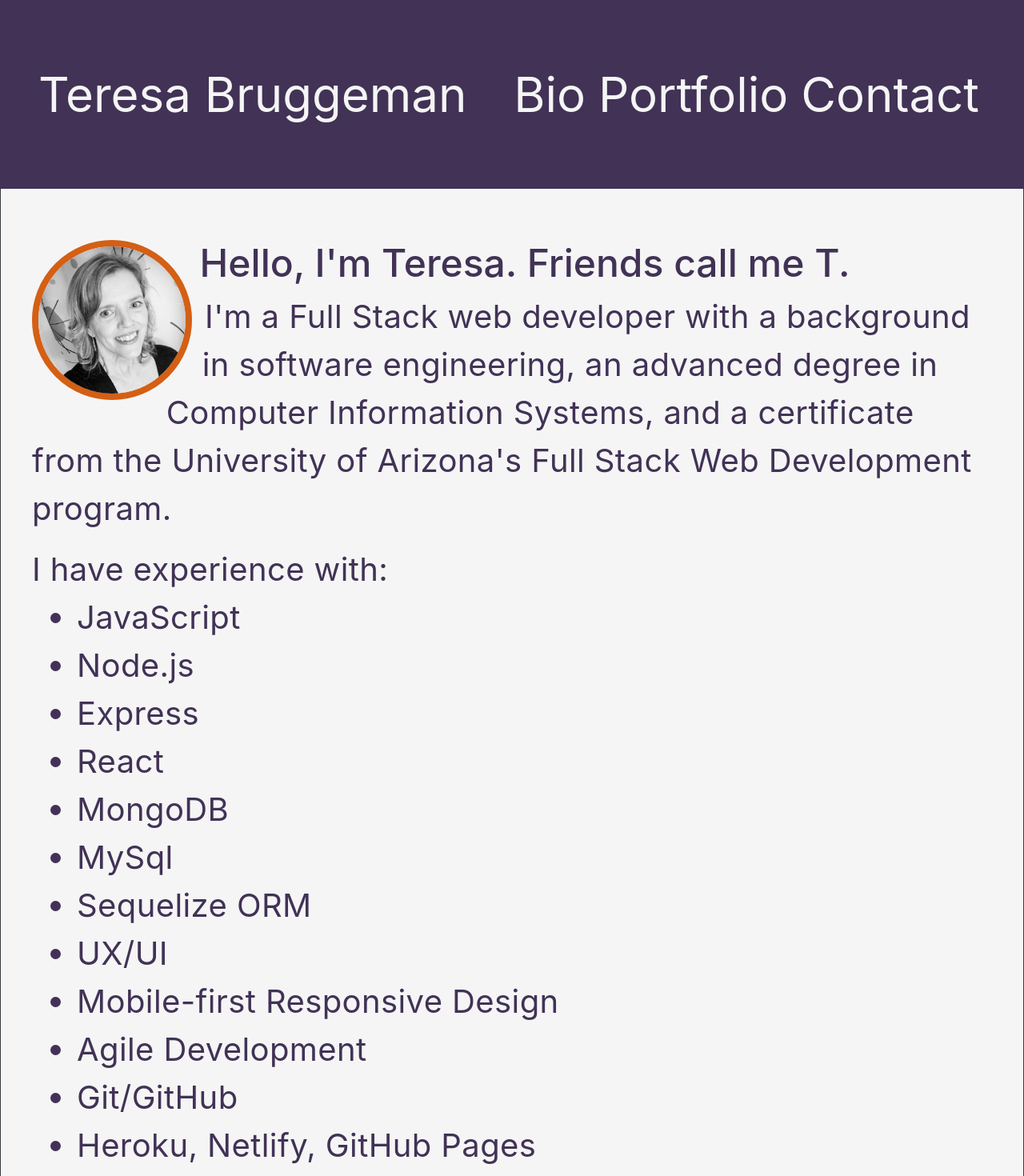
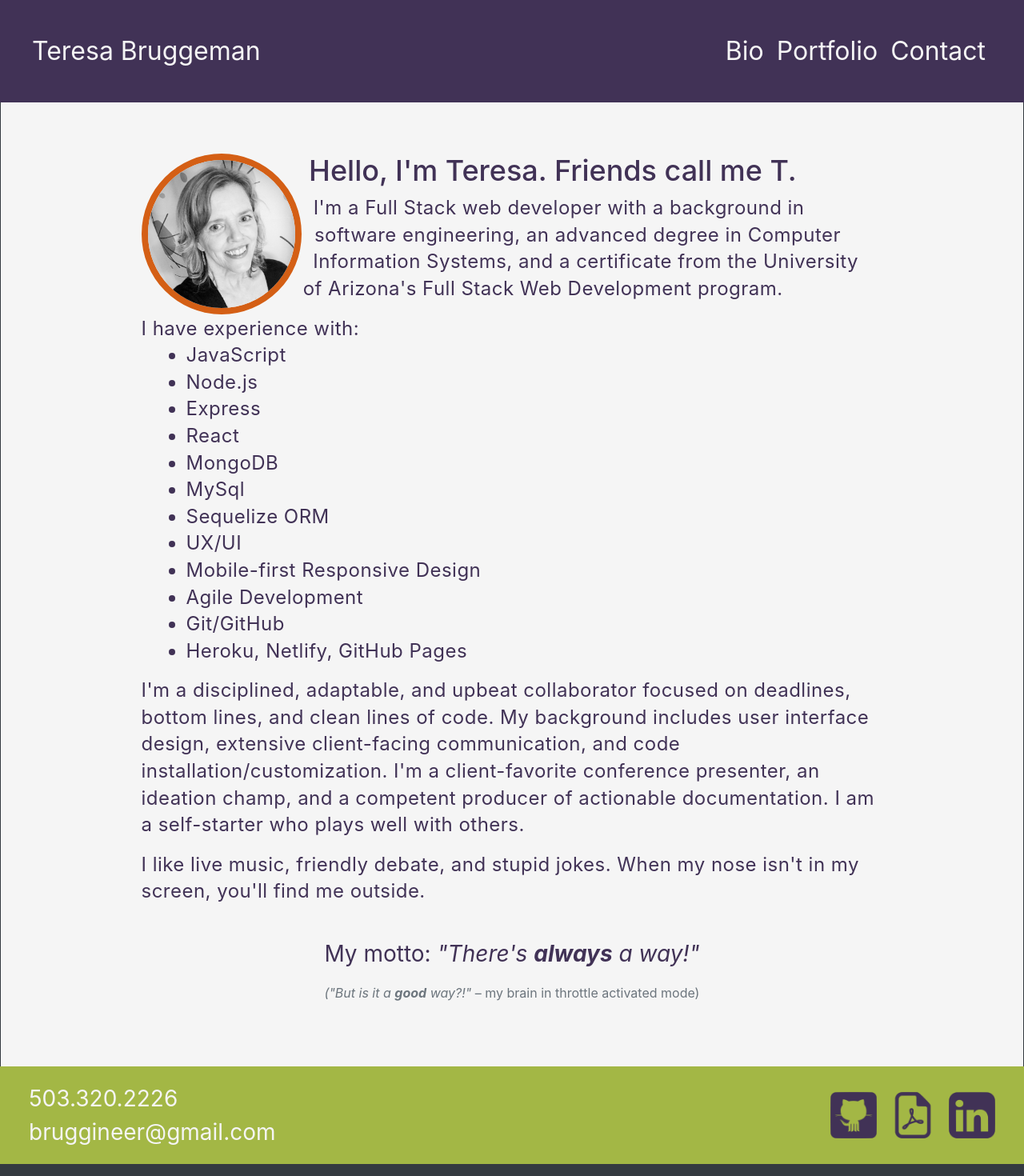
Before and after one commit to bruggineer/React-Portfolio, a React (Create React App) app: page /#/ in a window 1280 px wide. Shown: the top 1470 px of the page at 80% size. Built offline with nearby package versions, Linux system fonts and the light colour scheme.

Commit message:
adjusted typography for improved continuity across bio, portfolio, contact views. Adjusted navigation and footer to match each other in height and typographically.

```diff
--- a/src/App.css
+++ b/src/App.css
@@ -10,5 +10,4 @@ body {
   font-family: -apple-system, BlinkMacSystemFont, "Segoe UI", Roboto, Oxygen-Sans, Ubuntu, Cantarell, "Helvetica Neue", sans-serif;
   /* font-family: Century Gothic, CenturyGothic, AppleGothic, sans-serif; */
   height: 100vh;
-  min-height: 1532px;
 }
--- a/src/components/ContactForm/index.js
+++ b/src/components/ContactForm/index.js
@@ -30,16 +30,16 @@ export default function ContactForm() {
             </div>
 
             <div className="form-group">
-                <label htmlFor="userName">Your name, please</label>
+                <label htmlFor="userName">Your name:</label>
                 <input type="text" name="from_name" className="form-control" required id="userName"
                     aria-describedby="nameHelp"></input>
             </div>
 
             <div className="form-group">
-                <label htmlFor="userEmail">Your email address</label>
+                <label htmlFor="userEmail">Your email address:</label>
                 <input type="email" name="user_email" className="form-control" required id="userEmail1"
                     aria-describedby="emailhelp"></input>
-                <small id="email-help" className="email-text text-muted">I'll never share your email with anyone.</small>
+                <small id="email-help" className="email-text text-muted">I promise not to share your addy.</small>
             </div>
 
             <div className="form-group sub-top">
@@ -48,12 +48,12 @@ export default function ContactForm() {
                 </label>
             </div>
 
-            <section className="avatar2">
+            <section className="avatar2 mb-5">
                 <div>
                     <img id="avatar2" className="rounded-circle" alt="Teresa Bruggeman as a kid"
                         src={headshot2}></img>
                 </div>
-                <div className='motto text-center'>Peace.</div>
+                <div className='peace text-center'>Peace.</div>
 
             </section>
         </form>
--- a/src/components/ContactForm/style.css
+++ b/src/components/ContactForm/style.css
@@ -1,11 +1,12 @@
 .submit-btn {
     background-color: #d46f15;
-    border: none
+    border: none;
+    margin-top: 1rem;
 }
 
 #contact-view {
     background-color: #f5f5f5;
-    min-height: 1500px;
+    /* min-height: 1500px; */
 }
 
 .contact-content {
@@ -13,17 +14,17 @@
 }
 
 h1 {
-    font-size: 2rem;
+    font-size: 1.5rem;
 }
 
 .form-group {
     letter-spacing: 0.02em;
-    font-size: 1.5rem;
+    font-size: 1.125rem;
     line-height: 2.25rem;
 }
 
-.email-text {
-    font-size: 1rem;
+#email-help {
+    font-size: 1rem
 }
 
 #submit-button {
@@ -53,8 +54,8 @@ section.avatar2 {
     border: 8px solid #d45f15;
 }
 
-.motto {
-    font-size: 2rem;
+.peace {
+    font-size: 1rem;
     margin-bottom: 0rem;
 }
 
@@ -62,72 +63,60 @@ section.avatar2 {
 
 @media (min-width: 576px) {
     h1 {
-        font-size: 2.25rem;
+        font-size: 1.75rem;
     }
     .form-group {
         letter-spacing: 0.02em;
-        font-size: 1.75rem;
+        font-size: 1.3125rem;
         line-height: 2.6rem;
-    }
-    .email-text {
-        font-size: 1.5rem;
-    }
-    #submit-button {
-        font-size: 1.75rem;
     }
     #comment {
         height: 15rem;
+    }
+    .peace {
+        font-size: 1rem;
     }
 }
 
 @media(min-width: 768px) {
     h1 {
-        font-size: 2.5rem;
+        font-size: 2rem;
     }
     .form-group {
         letter-spacing: 0.02em;
-        font-size: 2rem;
+        font-size: 1.3125rem;
         line-height: 3rem;
     }
-    .email-text {
-        font-size: 1.75rem;
+    #submit-button {
+        font-size: 1.5rem;
     }
-    #submit-button {
-        font-size: 2rem;
+    .peace {
+        font-size: 1.25rem;
     }
 }
 
 @media(min-width: 992px) {
     h1 {
-        font-size: 2.75rem;
+        font-size: 2rem;
     }
     .form-group {
         letter-spacing: 0.02em;
-        font-size: 2.25rem;
+        font-size: 1.5rem;
         line-height: 3.38rem;
     }
-    .email-text {
-        font-size: 2rem;
+    #submit-button {
+        font-size: 1.75rem;
     }
-    #submit-button {
-        font-size: 2.25rem;
+    .peace {
+        font-size: 1.4rem;
     }
 }
 
 @media(min-width: 1200px) {
     h1 {
-        font-size: 3rem;
-    }
-    .form-group {
-        max-width: 1200px;
-        letter-spacing: 0.02em;
-        font-size: 2.5rem;
-        line-height: 3.75rem;
-    }
-    .email-text {
         font-size: 2.25rem;
     }
-    #submit-button {
-        font-size: 2.5rem;
+    .peace {
+        font-size: 1.75rem;
     }
 }
--- a/src/components/Footer/style.css
+++ b/src/components/Footer/style.css
@@ -45,8 +45,8 @@ a:visited, a:hover, a:active {
 
 @media (min-width: 576px) {
   .footer {
-    padding-top: 1rem;
-    padding-bottom: 1rem;
+    padding-top: 1.375rem;
+    padding-bottom: 1.375rem;
     padding-left: 2rem;
     padding-right: 2rem;
     text-align: left;
@@ -61,16 +61,19 @@ a:visited, a:hover, a:active {
     height: 58px;
     width: 66px;
   }
+  .cta {
+    font-size: 1.5rem;
+  }
 }
 
 @media (min-width: 768px) {
   .footer {
-    padding-top: 2rem;
-    padding-bottom: 2rem;
+    padding-top: 1.19rem;
+    padding-bottom: 1.19rem;
     text-align: left;
   }
   .cta {
-    font-size: 1.5rem;
+    font-size: 1.75rem;
   }
   #github-icon {
     padding-left: 0;
@@ -84,7 +87,7 @@ a:visited, a:hover, a:active {
   }
 }
 
-@media (min-width: 992px) {
+/* @media (min-width: 992px) {
   .footer {
     padding-top: 2.5rem;
     padding-bottom: 2.5rem;
@@ -103,12 +106,9 @@ a:visited, a:hover, a:active {
     height: 62px;
     width: 78px;
   }
-  .cta {
-    font-size: 1.75rem;
-  }
-}
+} */
 
-@media (min-width: 1200px) {
+/* @media (min-width: 1200px) {
   .footer {
     padding-top: 3.25rem;
     padding-bottom: 3.25rem;
@@ -132,4 +132,4 @@ a:visited, a:hover, a:active {
   .cta {
     font-size: 2.25rem;
   }
-}
+} */
--- a/src/components/Navigation/style.css
+++ b/src/components/Navigation/style.css
@@ -1,12 +1,12 @@
 .navbar-dark {
   background-color: #413256 !important;
-  padding-top: 2.45rem;
-  padding-bottom: 2.45rem;
+  padding-top: 2.625rem;
+  padding-bottom: 2.625rem;
 }
 
 .my-name, .nav-link {
   color: #f5f5f5 !important;
-  font-size: 1.5rem;
+  font-size: 1.25rem;
   text-align: right;
 }
 
@@ -17,9 +17,15 @@
 
 @media (min-width: 576px) {
   .navbar-dark {
-    padding-top: 1.25rem;
-    padding-bottom: 1.25rem;
+    padding-top: 2rem;
+    padding-bottom: 2rem;
   }
+  .my-name, .nav-link {
+    font-size: 1.5rem;
+  }
+}
+
+@media (min-width: 768px) {
   .my-name, .nav-link {
     font-size: 1.75rem;
   }
@@ -31,11 +37,7 @@
   }
 }
 
-@media (min-width: 768px) {
-  .navbar-dark {
-    padding-top: 2.45rem;
-    padding-bottom: 2.45rem;
-  }
+@media (min-width: 992px) {
   .my-name, .nav-link {
     font-size: 2rem;
   }
@@ -46,38 +48,3 @@
     margin-right: 1.5rem;
   }
 }
-
-@media (min-width: 992px) {
-  .navbar-dark {
-    padding-top: 3.125rem;
-    padding-bottom: 3.125rem;
-  }
-  .my-name, .nav-link {
-    font-size: 2.5rem;
-  }
-  .my-name {
-    margin-left: 1.75rem;
-  }
-  .link-names {
-    margin-right: 1.75rem;
-  }
-}
-
-@media (min-width: 1200px) {
-  .navbar-dark {
-    padding-top: 4.063rem;
-    padding-bottom: 4.063rem;
-  }
-  .my-name, .nav-link {
-    font-size: 3.75rem;
-  }
-  .my-name {
-    margin-left: 2rem;
-  }
-  a.nav-link#bio, a.nav-link#portfolio {
-    padding-right: 8px;
-  }
-  .link-names {
-    margin-right: 2rem;
-  }
-}
--- a/src/views/Home/index.js
+++ b/src/views/Home/index.js
@@ -43,11 +43,13 @@ export default function Home() {
                         </section>
 
                         <p className='motto text-center clearfix'>My motto: <span className="font-italic">"There's <span className="font-weight-bold cent"
-                        >always</span> a way."</span>
+                        >always</span> a way!"</span>
+                        </p>
+                        <p className='thought text-center clearfix mt-1 text-muted'><span className="font-italic">("But is it a <span className="font-weight-bold cent">good</span> way?!"</span> – my brain in throttle activated mode)
                         </p>
                     </div>
                 </Col>
-            </Row>
+            </Row >
         </Container >
     )
 };
--- a/src/views/Home/style.css
+++ b/src/views/Home/style.css
@@ -1,4 +1,10 @@
 /* Home view styling */
+
+#bio-view {
+  background-color: #f5f5f5;
+  display: flex;
+  justify-content: center;
+}
 
 #bio-view div.jumbotron {
   display: flex;
@@ -6,14 +12,15 @@
   background-color: #f5f5f5;
   margin-bottom: 0;
   border-radius: 0;
+  max-width: 991px;
 }
 
 /*bio typography */
 
 .bio-blurb {
   letter-spacing: 0.02em;
-  font-size: 1.5rem;
-  line-height: 2.25rem;
+  font-size: 1.125rem;
+  line-height: 1.75rem;
   margin-bottom: 1.5rem;
 }
 
@@ -23,6 +30,7 @@
   white-space: pre-wrap;
   flex-direction: row;
   justify-content: center;
+  font-size: 1.5rem;
 }
 
 .g-1, .g-2 {
@@ -30,22 +38,28 @@
   display: inline-block;
 }
 
+p.motto {
+  font-size: 1rem;
+}
+
+p.brain {
+  font-size: .75rem;
+}
+
 /* bio photo style */
+
+.avatar {
+  display: flex;
+  align-items: flex-start;
+  justify-content: center;
+}
 
 #avatar {
   width: 200px;
-  height: 200px;
+  height: auto;
   margin-bottom: 1rem;
   background-color: #d45f15;
   border: 8px solid #d45f15;
-}
-
-.avatar {
-  display: flex;
-  /* flex-direction: row;
-  flex-wrap: wrap;
-  align-items: center; */
-  justify-content: center;
 }
 
 .clear {
@@ -70,7 +84,7 @@
   }
   .greeting {
     margin: 0;
-    font-size: 2.25rem;
+    font-size: 1.75rem;
     justify-content: left;
   }
   .g-1 {
@@ -80,56 +94,41 @@
   .g-2 {
     margin-left: 0;
   }
-  .bio-blurb {
-    letter-spacing: .01em;
-    font-size: 1.75rem;
-    line-height: 2.6rem;
-    margin-bottom: 2rem;
-  }
-  p.motto {
-    font-size: 1.5rem;
-  }
 }
 
 @media(min-width: 768px) {
   .greeting {
-    font-size: 2.5rem;
+    font-size: 2rem;
   }
   .bio-blurb {
+    font-size: 1.3125rem;
+    line-height: 1.99rem;
+    margin-bottom: 2.5rem;
+  }
+  p.motto {
+    font-size: 1.25rem;
+  }
+}
+
+@media(min-width: 992px) {
+  .greeting {
     font-size: 2rem;
-    line-height: 3rem;
+  }
+  .bio-blurb {
+    font-size: 1.5rem;
+    line-height: 2.1rem;
     margin-bottom: 2.5rem;
+  }
+  p.motto {
+    font-size: 1.4rem;
+  }
+}
+
+@media(min-width: 1200px) {
+  .greeting {
+    font-size: 2.25rem;
   }
   p.motto {
     font-size: 1.75rem;
   }
 }
-
-@media(min-width: 992px) {
-  .greeting {
-    font-size: 2.75rem;
-  }
-  .bio-blurb {
-    font-size: 2.25rem;
-    line-height: 3.38rem;
-    margin-bottom: 2.75rem;
-  }
-  p.motto {
-    font-size: 2rem;
-  }
-}
-
-@media(min-width: 1200px) {
-  .greeting {
-    font-size: 3rem;
-  }
-  .bio-blurb {
-    max-width: 1200px;
-    font-size: 2.5rem;
-    line-height: 3.75rem;
-    margin-bottom: 3rem;
-  }
-  p.motto {
-    font-size: 2.25rem;
-  }
-}
```
